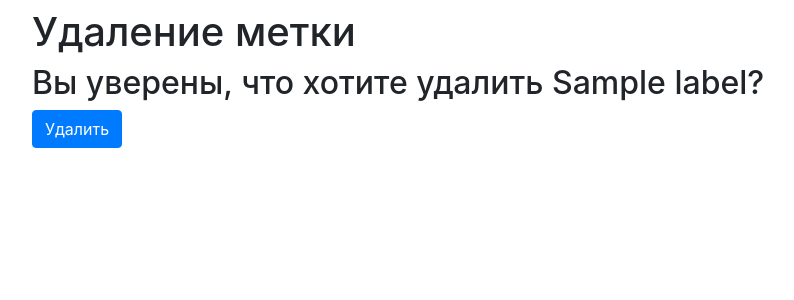
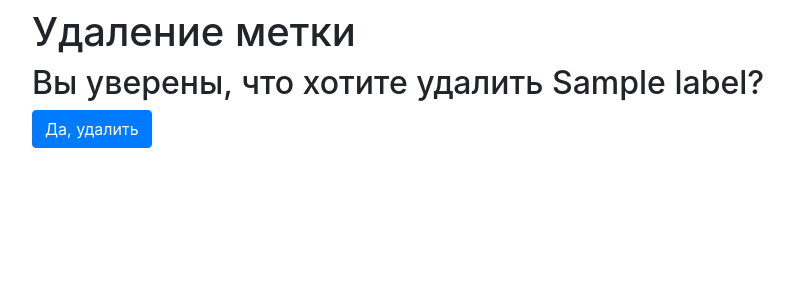
Before and after one commit to Chudilo4/python-project-52, a Django app: template templates/label_delete.html in a window 1280 px wide. Shown: the part 120-420 px from the top of the page, without its empty margins (101-895 px from the left). Run offline with Django 4.2, Linux system fonts and the light colour scheme; the template is opened without the code that fills it: values that come from a table or form of the project are taken from there, others are empty; tables that the repository leaves empty hold one stand-in row (values such as "Sample post"); some libraries are stand-ins or nearby versions.

Commit message:
Да, удалить

```diff
--- a/templates/label_delete.html
+++ b/templates/label_delete.html
@@ -5,6 +5,6 @@
     <h2>Вы уверены, что хотите удалить {{ label.name }}?</h2>
     <form method="post" >
     {% csrf_token %}
-    {% bootstrap_button  button_type='submit' content='Удалить'%}
+    {% bootstrap_button  button_type='submit' content='Да, удалить' %}
     </form>
 {% endblock %}
```
